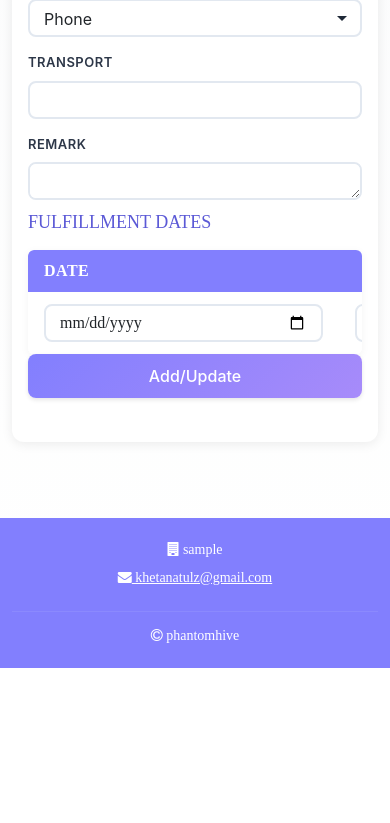
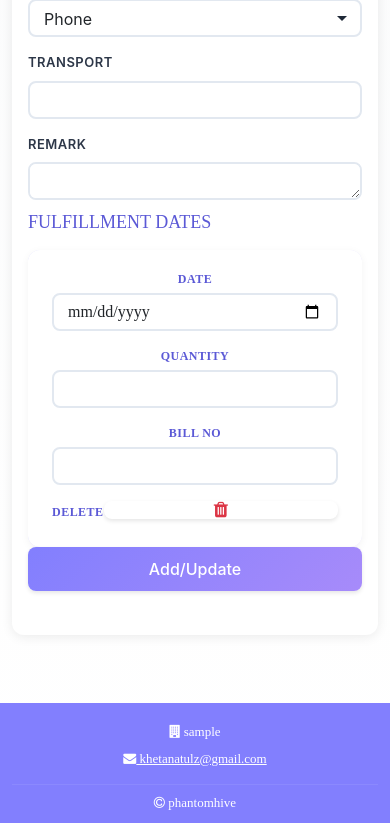
Before and after one commit to phantomhieve/cashcenter, a Django app: page /orderlist/add/ in a window 390 px wide. Shown: the part 706-1529 px from the top of the page. Before the commit the page ends 1374 px from the top, so only its background shows below. Run offline with Django 3.2, Linux system fonts and the light colour scheme; the visitor is signed in with stand-in values (Sample User, id 1); some libraries are stand-ins or nearby versions; some web fonts are replaced.

Commit message:
Refine mobile UI for order form, navbar, and footer

```diff
--- a/django/ledger/static/ledger/css/main.css
+++ b/django/ledger/static/ledger/css/main.css
@@ -122,23 +122,25 @@ thead th {
   font-weight: 600;
   letter-spacing: 0.5px;
   position: relative;
+  text-align: left;
 }
 
 thead th.table-header {
-  text-align: center;
+  text-align: left;
   padding: 1rem 0.875rem;
 }
 
 thead th.table-header .table-header-content {
   display: inline-flex;
   align-items: center;
-  justify-content: center;
+  justify-content: flex-start;
   gap: 0.5rem;
   white-space: nowrap;
   font-weight: 600;
   letter-spacing: 0.025em;
   font-size: 0.875rem; /* 14px */
   font-family: -apple-system, BlinkMacSystemFont, 'Segoe UI', 'Roboto', 'Oxygen', 'Ubuntu', 'Cantarell', sans-serif;
+  width: 100%;
 }
 
 thead th.table-header i {
--- a/django/orderlist/templates/orderlist/add_order.html
+++ b/django/orderlist/templates/orderlist/add_order.html
@@ -45,6 +45,7 @@
 		/* Fulfillment table theming to match ledger */
 		.order-form .fulfillment-table { border-radius: 6px; overflow: hidden; box-shadow: 0 2px 8px rgba(0,0,0,.05); }
 		.order-form .fulfillment-table .table { margin-bottom: 0; }
+		.order-form .fulfillment-table .table { min-width: 0; }
 		.order-form .fulfillment-table thead th {
 			font-family: Lato-Bold; font-size: 16px; background-color: #827ffe; color: #fff;
 			text-transform: uppercase; line-height: 1.4; padding: 10px 16px; border: 0;
@@ -99,6 +100,73 @@
 			.order-form #fulfillment-rows input[type="text"] {
 				width: 100%;
 				max-width: 100%;
+			}
+			.order-form .fulfillment-table {
+				margin: 0 -15px;
+				border-radius: 0;
+			}
+			.order-form .fulfillment-table .table {
+				width: 100%;
+				min-width: 0;
+			}
+			.order-form .fulfillment-table thead th,
+			.order-form .fulfillment-table tbody td {
+				padding: 10px;
+				font-size: 14px;
+			}
+		}
+
+		@media (max-width: 576px) {
+			.order-form .fulfillment-table {
+				margin: 0;
+				border-radius: 12px;
+				background: linear-gradient(135deg, rgba(130, 127, 254, 0.25) 0%, rgba(167, 139, 250, 0.15) 100%);
+			}
+			.order-form .fulfillment-table .table,
+			.order-form .fulfillment-table thead,
+			.order-form .fulfillment-table tbody,
+			.order-form .fulfillment-table th,
+			.order-form .fulfillment-table td,
+			.order-form .fulfillment-table tr {
+				display: block;
+				width: 100%;
+			}
+			.order-form .fulfillment-table thead {
+				display: none;
+			}
+			.order-form .fulfillment-table tbody {
+				padding: 0;
+			}
+			.order-form .fulfillment-table tbody tr {
+				background: #ffffff;
+				border-radius: 12px;
+				box-shadow: 0 2px 6px rgba(130, 127, 254, 0.16);
+				margin-bottom: 12px;
+				padding: 12px;
+			}
+			.order-form .fulfillment-table tbody td {
+				padding: 8px 12px;
+				text-align: left;
+				position: relative;
+				font-size: 15px;
+			}
+			.order-form .fulfillment-table tbody td::before {
+				content: attr(data-label);
+				display: block;
+				font-size: 12px;
+				font-weight: 700;
+				text-transform: uppercase;
+				color: #5b59d6;
+				margin-bottom: 4px;
+				letter-spacing: 0.04em;
+			}
+			.order-form .fulfillment-table tbody td[data-label="Delete"] {
+				display: flex;
+				align-items: center;
+				justify-content: flex-start;
+			}
+			.order-form .fulfillment-table tbody tr:last-child {
+				margin-bottom: 0;
 			}
 		}
 	</style>
@@ -219,19 +287,19 @@
 					{% for f in formset.forms %}
 						<tr class="fulfillment-row">
 							{{ f.id }}
-							<td>
+						<td data-label="Date">
 								{% render_field f.date class+="form-control" type="date" %}
 								{% for e in f.date.errors %}<small class="text-danger">{{ e }}</small>{% endfor %}
 							</td>
-							<td>
+						<td data-label="Quantity">
 								{% render_field f.quantity class+="form-control" type="number" %}
 								{% for e in f.quantity.errors %}<small class="text-danger">{{ e }}</small>{% endfor %}
 							</td>
-							<td>
+						<td data-label="Bill No">
 								{% render_field f.bill_no class+="form-control" type="text" %}
 								{% for e in f.bill_no.errors %}<small class="text-danger">{{ e }}</small>{% endfor %}
 							</td>
-							<td class="text-center align-middle">
+						<td class="text-center align-middle" data-label="Delete">
 								{# Hidden DELETE checkbox controlled by trash icon #}
 								{% render_field f.DELETE class+="d-none fulfillment-delete-input" %}
 								<button type="button" class="btn btn-link text-danger p-0 delete-fulfillment" title="Delete fulfillment">
--- a/django/static/library/css/footer.css
+++ b/django/static/library/css/footer.css
@@ -15,22 +15,22 @@
 @media screen and (min-width: 600px) {
     .page-footer {
         height: auto;
-        min-height: 50px;
+        min-height: 36px;
         display: block !important;
         position: fixed;
         bottom: 0;
         width: 100%;
         background: #827ffe;
         box-shadow: 0 -4px 20px rgba(0, 0, 0, 0.1);
-        padding: 0.75rem 0;
+        padding: 0.4rem 0;
         z-index: 1040;
     }
 
     .page-footer-content {
         font-family: Ubuntu-Regular;
         color: white;
-        margin: 0.5rem 0;
-        font-size: 0.9375rem; /* 15px */
+        margin: 0.2rem 0;
+        font-size: 0.875rem; /* 14px */
     }
 
     .page-footer-content a {
@@ -50,7 +50,7 @@
         background: rgba(255, 255, 255, 0.3);
         height: 1px;
         border: none;
-        margin: 0.75rem 0;
+        margin: 0.35rem 0;
     }
 
     .page-footer .container-fluid {
@@ -64,15 +64,15 @@
         position: relative;
         display: block !important;
         background: #827ffe;
-        padding: 1.5rem 0;
-        margin-top: 2rem;
+        padding: 0.75rem 0;
+        margin-top: 1.5rem;
     }
 
     .page-footer-content {
         font-family: Ubuntu-Regular;
         color: white;
-        margin: 0.5rem 0;
-        font-size: 0.875rem; /* 14px */
+        margin: 0.3rem 0;
+        font-size: 0.8125rem; /* 13px */
     }
 
     .page-footer-content a {
@@ -84,6 +84,6 @@
         background: rgba(255, 255, 255, 0.3);
         height: 1px;
         border: none;
-        margin: 1rem 0;
+        margin: 0.6rem 0;
     }
 }
--- a/django/templates/navbar.html
+++ b/django/templates/navbar.html
@@ -46,8 +46,8 @@
             </li> -->
             {% block links %}
             {% endblock links %}
-            <li class="nav-item navbar-item">
-                <form method="post" action="{% url 'user_logout' %}" class="d-inline m-0 p-0">
+            <li class="nav-item navbar-item navbar-logout">
+                <form method="post" action="{% url 'user_logout' %}" class="navbar-logout-form">
                     {% csrf_token %}
                     <button type="submit" class="btn btn-danger btn-sm">
                         <i class="fa fa-sign-out" aria-hidden="true"></i> Logout
```
Also changed, not shown: other parts of django/ledger/static/ledger/css/main.css (+23 -19 lines), django/static/library/css/navbar.css (+95 -9 lines).
